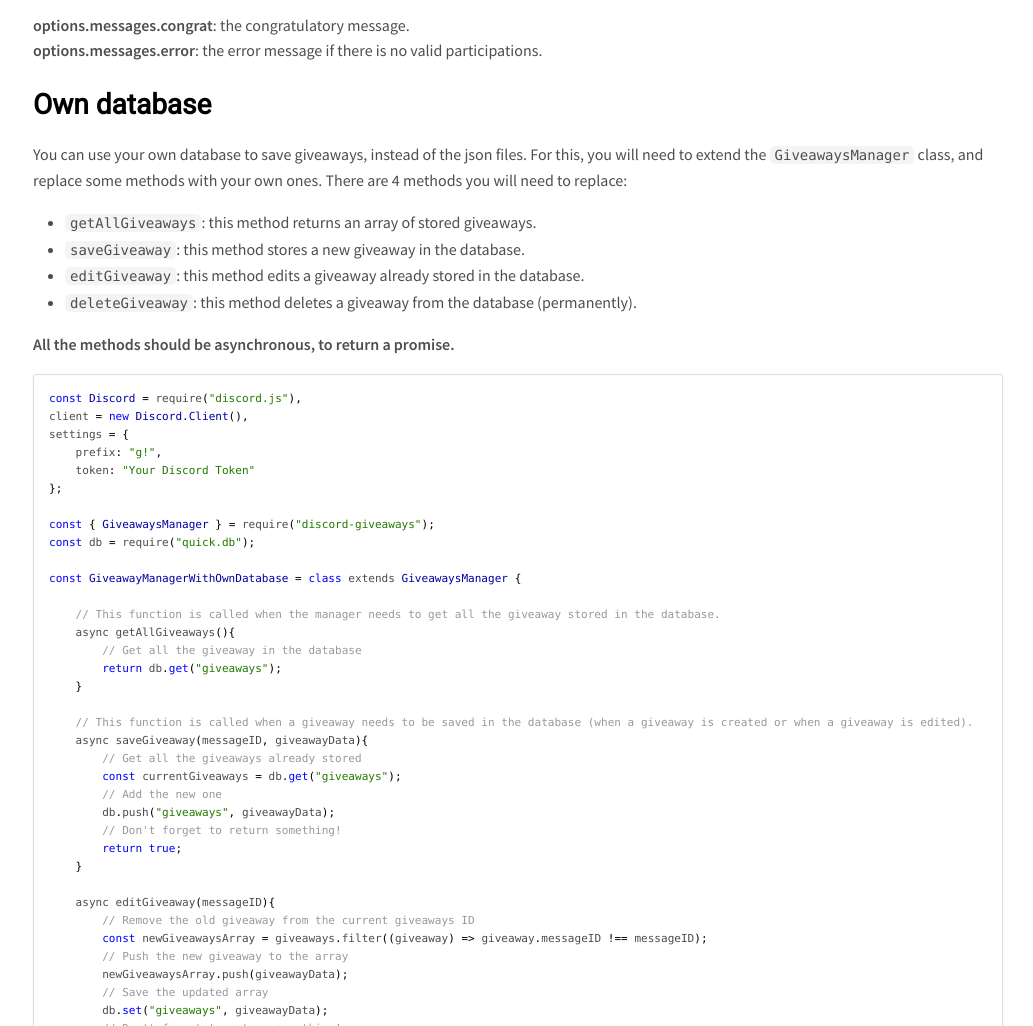
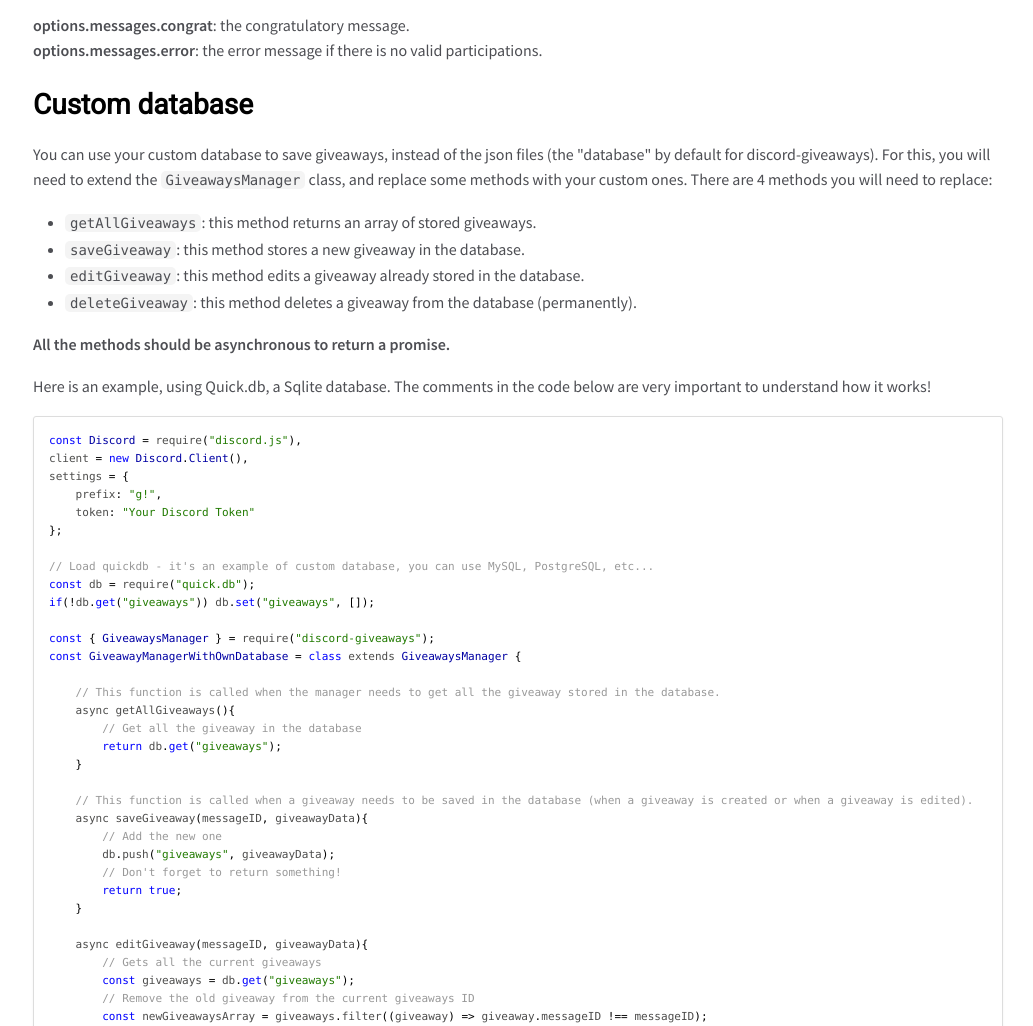
Before and after one commit to Androz2091/discord-giveaways, a website: page docs/index.html in a window 1280 px wide. Shown: the part 6643-7669 px from the top of the page, without its empty margins (247-1280 px from the left). Drawn offline with nearby package versions, Linux system fonts and the light colour scheme.

Commit message:
docs: generate documentation

```diff
--- a/docs/index.html
+++ b/docs/index.html
@@ -284,15 +284,16 @@ You can pass an options object to customize the giveaways. Here is a list of the
 </code></pre>
 <p><strong>options.messages.congrat</strong>: the congratulatory message.<br>
 <strong>options.messages.error</strong>: the error message if there is no valid participations.</p>
-<h2>Own database</h2>
-<p>You can use your own database to save giveaways, instead of the json files. For this, you will need to extend the <code>GiveawaysManager</code> class, and replace some methods with your own ones. There are 4 methods you will need to replace:</p>
+<h2>Custom database</h2>
+<p>You can use your custom database to save giveaways, instead of the json files (the &quot;database&quot; by default for discord-giveaways). For this, you will need to extend the <code>GiveawaysManager</code> class, and replace some methods with your custom ones. There are 4 methods you will need to replace:</p>
 <ul>
 <li><code>getAllGiveaways</code>: this method returns an array of stored giveaways.</li>
 <li><code>saveGiveaway</code>: this method stores a new giveaway in the database.</li>
 <li><code>editGiveaway</code>: this method edits a giveaway already stored in the database.</li>
 <li><code>deleteGiveaway</code>: this method deletes a giveaway from the database (permanently).</li>
 </ul>
-<p><strong>All the methods should be asynchronous, to return a promise.</strong></p>
+<p><strong>All the methods should be asynchronous to return a promise.</strong></p>
+<p>Here is an example, using Quick.db, a Sqlite database. The comments in the code below are very important to understand how it works!</p>
 <pre class="prettyprint source lang-js"><code>const Discord = require(&quot;discord.js&quot;),
 client = new Discord.Client(),
 settings = {
@@ -300,9 +301,11 @@ settings = {
     token: &quot;Your Discord Token&quot;
 };
 
+// Load quickdb - it's an example of custom database, you can use MySQL, PostgreSQL, etc...
+const db = require(&quot;quick.db&quot;);
+if(!db.get(&quot;giveaways&quot;)) db.set(&quot;giveaways&quot;, []);
+
 const { GiveawaysManager } = require(&quot;discord-giveaways&quot;);
-const db = require(&quot;quick.db&quot;);
-
 const GiveawayManagerWithOwnDatabase = class extends GiveawaysManager {
 
     // This function is called when the manager needs to get all the giveaway stored in the database.
@@ -313,21 +316,21 @@ const GiveawayManagerWithOwnDatabase = class extends GiveawaysManager {
 
     // This function is called when a giveaway needs to be saved in the database (when a giveaway is created or when a giveaway is edited).
     async saveGiveaway(messageID, giveawayData){
-        // Get all the giveaways already stored
-        const currentGiveaways = db.get(&quot;giveaways&quot;);
         // Add the new one
         db.push(&quot;giveaways&quot;, giveawayData);
         // Don't forget to return something!
         return true;
     }
 
-    async editGiveaway(messageID){
+    async editGiveaway(messageID, giveawayData){
+        // Gets all the current giveaways
+        const giveaways = db.get(&quot;giveaways&quot;);
         // Remove the old giveaway from the current giveaways ID
         const newGiveawaysArray = giveaways.filter((giveaway) => giveaway.messageID !== messageID);
         // Push the new giveaway to the array
         newGiveawaysArray.push(giveawayData);
         // Save the updated array
-        db.set(&quot;giveaways&quot;, giveawayData);
+        db.set(&quot;giveaways&quot;, newGiveawaysArray);
         // Don't forget to return something!
         return true;
     }
```
